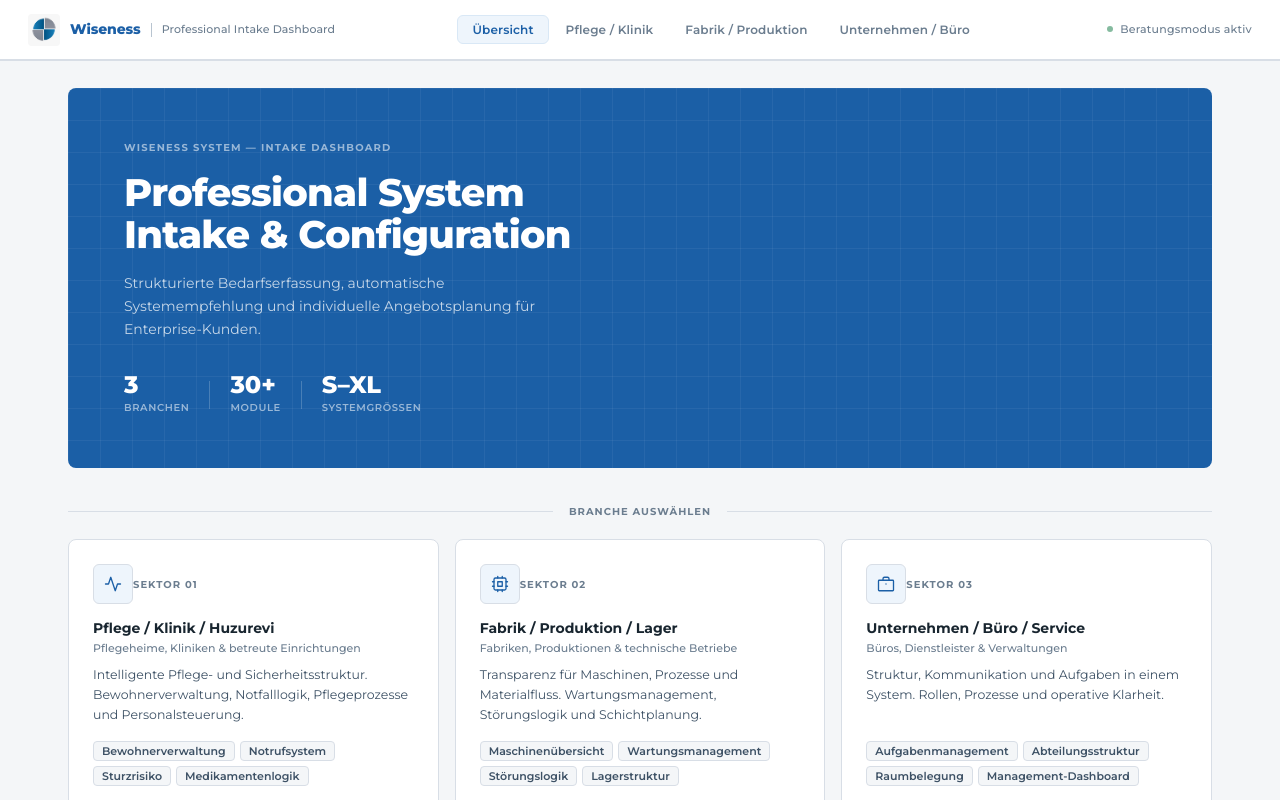
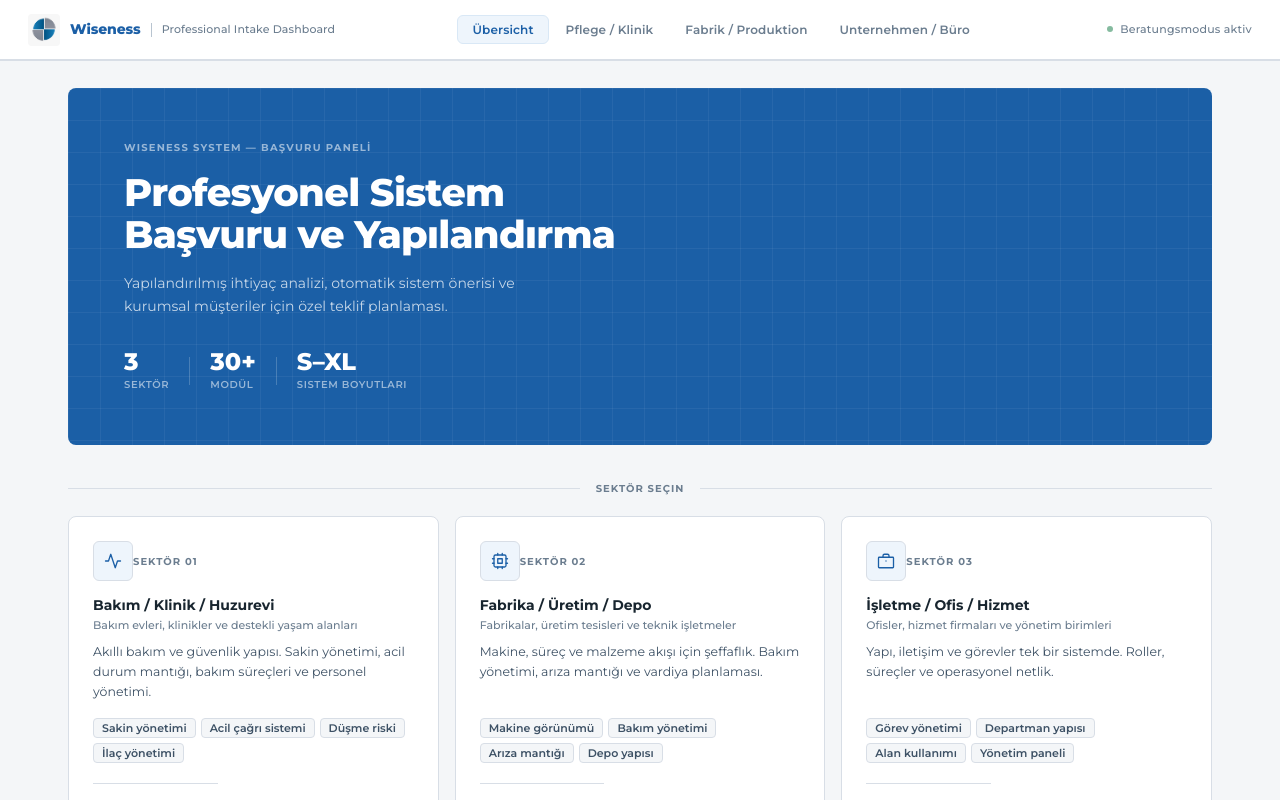
Before and after one commit to yasirseiler-source/wiseness-dashboard, a React (Vite) app: page / in a window 1280 px wide. Shown: the top 800 px of the page. Built offline with nearby package versions, Linux system fonts and the light colour scheme.

Commit message:
Update LandingPage.jsx

```diff
--- a/src/components/landing/LandingPage.jsx
+++ b/src/components/landing/LandingPage.jsx
@@ -5,31 +5,31 @@ const cards = [
   {
     id: 'pflege',
     icon: 'activity',
-    label: 'SEKTOR 01',
-    title: 'Pflege / Klinik / Huzurevi',
-    subtitle: 'Pflegeheime, Kliniken & betreute Einrichtungen',
-    description: 'Intelligente Pflege- und Sicherheitsstruktur. Bewohnerverwaltung, Notfalllogik, Pflegeprozesse und Personalsteuerung.',
-    tags: ['Bewohnerverwaltung', 'Notrufsystem', 'Sturzrisiko', 'Medikamentenlogik'],
+    label: 'SEKTÖR 01',
+    title: 'Bakım / Klinik / Huzurevi',
+    subtitle: 'Bakım evleri, klinikler ve destekli yaşam alanları',
+    description: 'Akıllı bakım ve güvenlik yapısı. Sakin yönetimi, acil durum mantığı, bakım süreçleri ve personel yönetimi.',
+    tags: ['Sakin yönetimi', 'Acil çağrı sistemi', 'Düşme riski', 'İlaç yönetimi'],
     accentColor: '#1B5FA6',
   },
   {
     id: 'fabrik',
     icon: 'cpu',
-    label: 'SEKTOR 02',
-    title: 'Fabrik / Produktion / Lager',
-    subtitle: 'Fabriken, Produktionen & technische Betriebe',
-    description: 'Transparenz für Maschinen, Prozesse und Materialfluss. Wartungsmanagement, Störungslogik und Schichtplanung.',
-    tags: ['Maschinenübersicht', 'Wartungsmanagement', 'Störungslogik', 'Lagerstruktur'],
+    label: 'SEKTÖR 02',
+    title: 'Fabrika / Üretim / Depo',
+    subtitle: 'Fabrikalar, üretim tesisleri ve teknik işletmeler',
+    description: 'Makine, süreç ve malzeme akışı için şeffaflık. Bakım yönetimi, arıza mantığı ve vardiya planlaması.',
+    tags: ['Makine görünümü', 'Bakım yönetimi', 'Arıza mantığı', 'Depo yapısı'],
     accentColor: '#1B5FA6',
   },
   {
     id: 'unternehmen',
     icon: 'briefcase',
-    label: 'SEKTOR 03',
-    title: 'Unternehmen / Büro / Service',
-    subtitle: 'Büros, Dienstleister & Verwaltungen',
-    description: 'Struktur, Kommunikation und Aufgaben in einem System. Rollen, Prozesse und operative Klarheit.',
-    tags: ['Aufgabenmanagement', 'Abteilungsstruktur', 'Raumbelegung', 'Management-Dashboard'],
+    label: 'SEKTÖR 03',
+    title: 'İşletme / Ofis / Hizmet',
+    subtitle: 'Ofisler, hizmet firmaları ve yönetim birimleri',
+    description: 'Yapı, iletişim ve görevler tek bir sistemde. Roller, süreçler ve operasyonel netlik.',
+    tags: ['Görev yönetimi', 'Departman yapısı', 'Alan kullanımı', 'Yönetim paneli'],
     accentColor: '#1B5FA6',
   },
 ]
@@ -40,18 +40,29 @@ export default function LandingPage({ onNavigate }) {
       {/* Hero */}
       <div className={styles.hero}>
         <div className={styles.heroContent}>
-          <div className={styles.heroLabel}>WISENESS SYSTEM — INTAKE DASHBOARD</div>
-          <h1 className={styles.heroTitle}>Professional System<br />Intake & Configuration</h1>
+          <div className={styles.heroLabel}>WISENESS SYSTEM — BAŞVURU PANELİ</div>
+          <h1 className={styles.heroTitle}>
+            Profesyonel Sistem<br />Başvuru ve Yapılandırma
+          </h1>
           <p className={styles.heroText}>
-            Strukturierte Bedarfserfassung, automatische Systemempfehlung und
-            individuelle Angebotsplanung für Enterprise-Kunden.
+            Yapılandırılmış ihtiyaç analizi, otomatik sistem önerisi ve
+            kurumsal müşteriler için özel teklif planlaması.
           </p>
           <div className={styles.heroStats}>
-            <div className={styles.stat}><span className={styles.statNum}>3</span><span className={styles.statLabel}>Branchen</span></div>
+            <div className={styles.stat}>
+              <span className={styles.statNum}>3</span>
+              <span className={styles.statLabel}>Sektör</span>
+            </div>
             <div className={styles.statDiv} />
-            <div className={styles.stat}><span className={styles.statNum}>30+</span><span className={styles.statLabel}>Module</span></div>
+            <div className={styles.stat}>
+              <span className={styles.statNum}>30+</span>
+              <span className={styles.statLabel}>Modül</span>
+            </div>
             <div className={styles.statDiv} />
-            <div className={styles.stat}><span className={styles.statNum}>S–XL</span><span className={styles.statLabel}>Systemgrößen</span></div>
+            <div className={styles.stat}>
+              <span className={styles.statNum}>S–XL</span>
+              <span className={styles.statLabel}>Sistem boyutları</span>
+            </div>
           </div>
         </div>
         <div className={styles.heroGrid} />
@@ -59,7 +70,7 @@ export default function LandingPage({ onNavigate }) {
 
       {/* Divider */}
       <div className={styles.divider}>
-        <span>Branche auswählen</span>
+        <span>Sektör seçin</span>
       </div>
 
       {/* Cards */}
@@ -89,7 +100,7 @@ export default function LandingPage({ onNavigate }) {
             </div>
 
             <div className={styles.cardFooter}>
-              <span className={styles.cardCta}>Intake starten</span>
+              <span className={styles.cardCta}>Başvuruyu başlat</span>
               <Icon name="arrowRight" size={14} color="var(--primary)" />
             </div>
           </button>
@@ -99,9 +110,9 @@ export default function LandingPage({ onNavigate }) {
       {/* Feature bar */}
       <div className={styles.featureBar}>
         {[
-          { icon: 'list', text: 'Strukturierte Bedarfserfassung' },
-          { icon: 'settings', text: 'Automatische Systemempfehlung' },
-          { icon: 'send', text: 'Direkte Angebotsanfrage' },
+          { icon: 'list', text: 'Yapılandırılmış ihtiyaç analizi' },
+          { icon: 'settings', text: 'Otomatik sistem önerisi' },
+          { icon: 'send', text: 'Doğrudan teklif talebi' },
         ].map(({ icon, text }) => (
           <div key={text} className={styles.feature}>
             <Icon name={icon} size={14} color="var(--text-muted)" />
```
